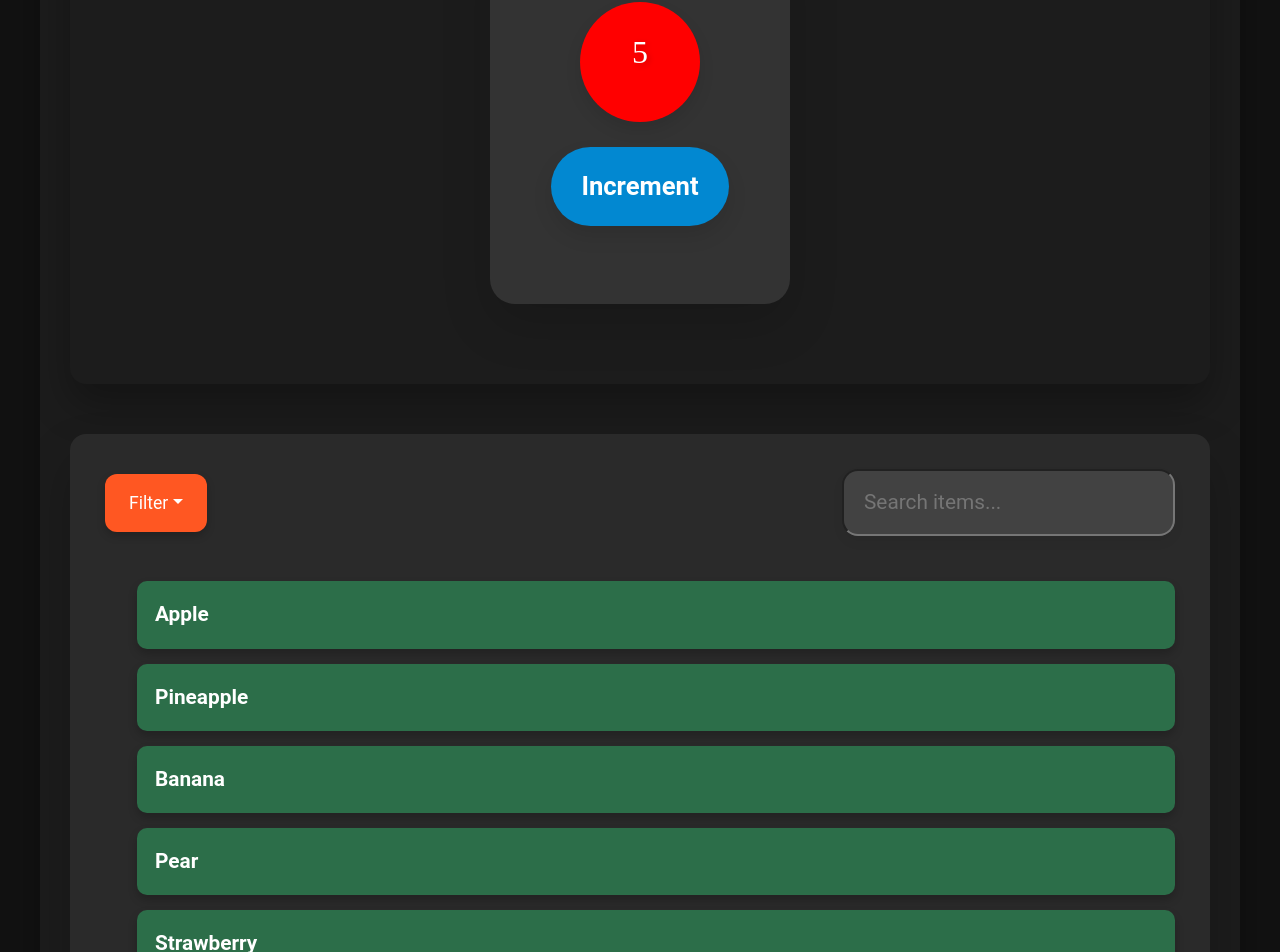
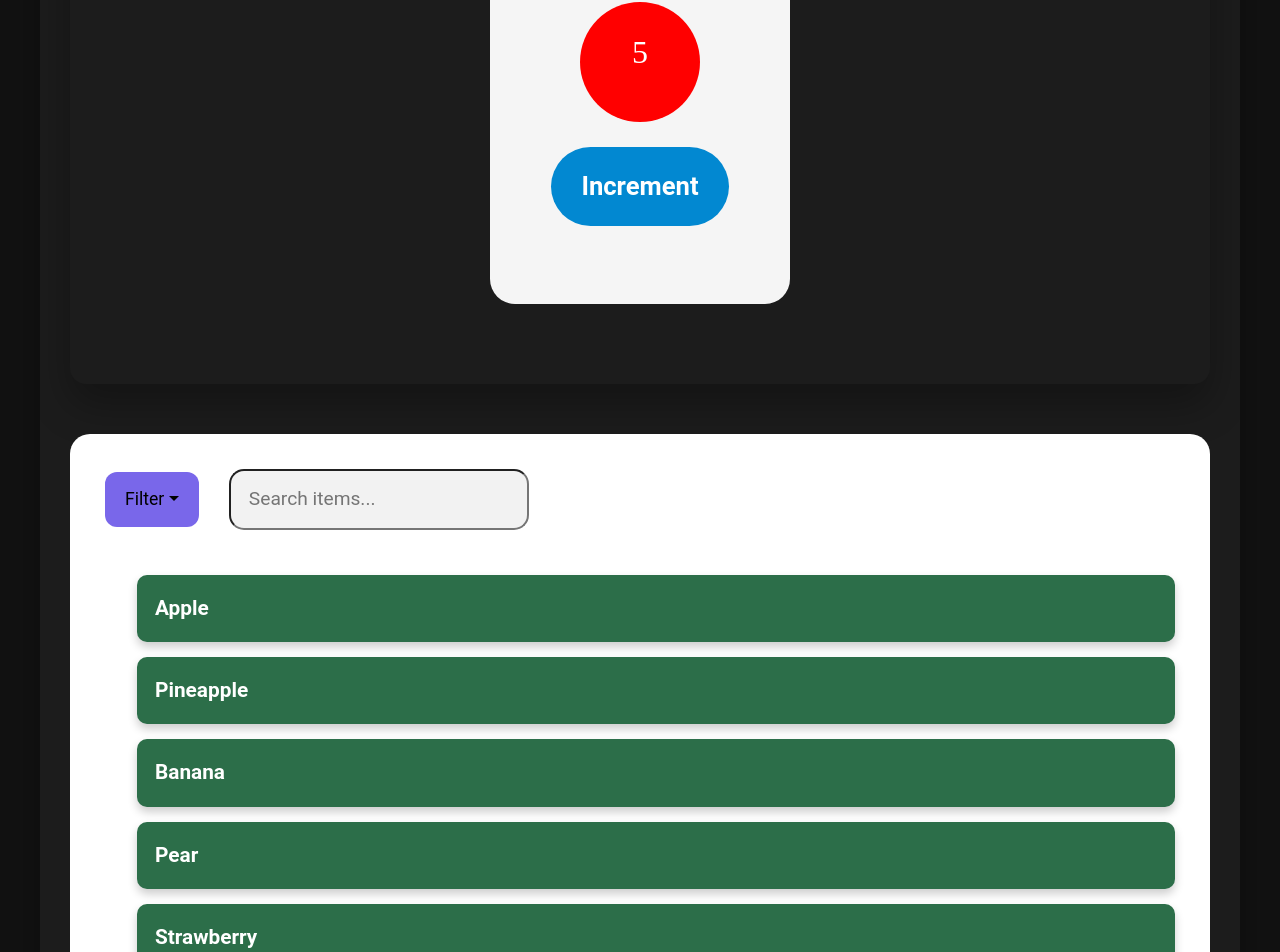
Before and after one commit to shrisivaclg/cw_8, a React (Create React App) app: page / in a window 1280 px wide. Shown: the part 393-1345 px from the top of the page. Built offline with nearby package versions, Linux system fonts and the light colour scheme.

Commit message:
Updated code with new features or bug fixes

```diff
--- a/src/Counter.css
+++ b/src/Counter.css
@@ -3,19 +3,17 @@
     flex-direction: column;
     align-items: center;
     justify-content: center;
-    background: #333;
+    background: #f5f5f5;  /* Plain background */
     border-radius: 25px;
     padding: 40px;
     width: 300px;
     height: 380px;
-    box-shadow: 0px 20px 50px rgba(0, 0, 0, 0.15);
     margin: 50px auto;
-    transition: transform 0.3s ease, box-shadow 0.3s ease;
+    transition: transform 0.3s ease;
 }
 
 .counter-card:hover {
-    transform: scale(1.05);
-    box-shadow: 0px 25px 55px rgba(0, 0, 0, 0.2);
+    transform: scale(1.05);  /* Slight hover effect */
 }
 
 .counter-circle {
@@ -27,11 +25,10 @@
     color: white;
     font-size: 3.5rem;
     font-weight: bold;
-    text-shadow: 2px 2px 6px rgba(0, 0, 0, 0.2);
+    text-shadow: none;  /* Removed text shadow */
     width: 120px;
     height: 120px;
     border-radius: 50%;
-    box-shadow: 0px 8px 16px rgba(0, 0, 0, 0.1);
 }
 
 .counter-button {
@@ -42,7 +39,6 @@
     background: #0288d1;
     border: none;
     border-radius: 50px;
-    box-shadow: 0px 10px 20px rgba(0, 0, 0, 0.1);
     cursor: pointer;
     transition: background-color 0.3s ease, transform 0.2s ease;
 }
@@ -54,5 +50,4 @@
 
 .counter-button:active {
     transform: translateY(3px);
-    box-shadow: 0px 4px 8px rgba(0, 0, 0, 0.2);
 }
--- a/src/FilteredList.css
+++ b/src/FilteredList.css
@@ -1,85 +1,79 @@
+/* Filtered List container styling */
 .filtered-list-container {
     padding: 35px;
-    background-color: #2a2a2a;
-    border-radius: 16px;
-    box-shadow: 0px 25px 50px rgba(0, 0, 0, 0.2);
+    background-color: #ffffff;  /* Plain background */
+    border-radius: 20px;
     margin-bottom: 40px;
     display: flex;
     flex-direction: column;
     gap: 30px;
+    transition: all 0.3s ease;
 }
 
+/* Search and Filter container */
 .search-filter-container {
     display: flex;
-    justify-content: space-between;
+    justify-content: flex-start;
     align-items: center;
-    gap: 25px;
+    gap: 30px;
 }
 
+/* Filter Dropdown */
 .dropdown-filter .btn {
-    padding: 16px 24px;
+    padding: 14px 20px;
     font-size: 1.1rem;
     border-radius: 12px;
-    background-color: #ff5722;
-    color: white;
+    background-color: #7967ea;
+    color: black;  /* Changed text color to black */
     border: none;
-    box-shadow: 0px 4px 8px rgba(0, 0, 0, 0.2);
-    transition: background-color 0.3s ease, box-shadow 0.3s ease;
+    transition: background-color 0.3s ease;
 }
 
 .dropdown-filter .btn:hover {
-    background-color: #e64a19;
-    box-shadow: 0px 6px 14px rgba(0, 0, 0, 0.3);
+    background-color: #ab6a81;
 }
 
+/* Search Box styling */
 .search-box {
-    padding: 16px 20px;
-    font-size: 1.3rem;
-    border-radius: 16px;
-    background-color: #424242;
-    color: #eeeeee;
-    box-shadow: 0px 6px 12px rgba(0, 0, 0, 0.05);
-    transition: background-color 0.3s ease, box-shadow 0.3s ease;
+    padding: 14px 18px;
+    font-size: 1.2rem;
+    border-radius: 15px;
+    background-color: #f2f2f2;
+    width: 300px;
+    color: #333;
 }
 
-.search-box:focus {
-    background-color: #616161;
-    box-shadow: 0px 10px 20px rgba(0, 0, 0, 0.1);
-}
-
+/* Dropdown menu item styling */
 .dropdown-filter .dropdown-menu {
     border-radius: 12px;
-    box-shadow: 0px 6px 12px rgba(0, 0, 0, 0.2);
-    margin-top: 10px;
 }
 
 .dropdown-filter .dropdown-item {
-    padding: 16px 24px;
+    padding: 14px 20px;
     font-size: 1.1rem;
-    color: #eeeeee;
-    transition: background-color 0.3s ease, color 0.3s ease;
+    color: black;  /* Changed text color to black */
+    transition: background-color 0.3s ease;
 }
 
 .dropdown-filter .dropdown-item:hover {
-    background-color: #616161;
-    color: #ff5722;
+    background-color: #f9f9f9;
+    color: #FF6F61;
 }
 
+/* Styling for List items */
 .list-container {
     display: flex;
     flex-direction: column;
-    gap: 25px;
+    gap: 20px;
 }
 
 .list-item {
-    padding: 22px;
-    background-color: #3c3c3c;
-    border-radius: 12px;
-    box-shadow: 0px 6px 14px rgba(0, 0, 0, 0.15);
-    transition: transform 0.2s ease, box-shadow 0.2s ease;
+    padding: 20px;
+    background-color: #ffffff;
+    border-radius: 10px;
+    transition: transform 0.2s ease;
 }
 
 .list-item:hover {
-    transform: translateY(-6px);
-    box-shadow: 0px 8px 16px rgba(0, 0, 0, 0.2);
+    transform: translateY(-5px);
 }
```
